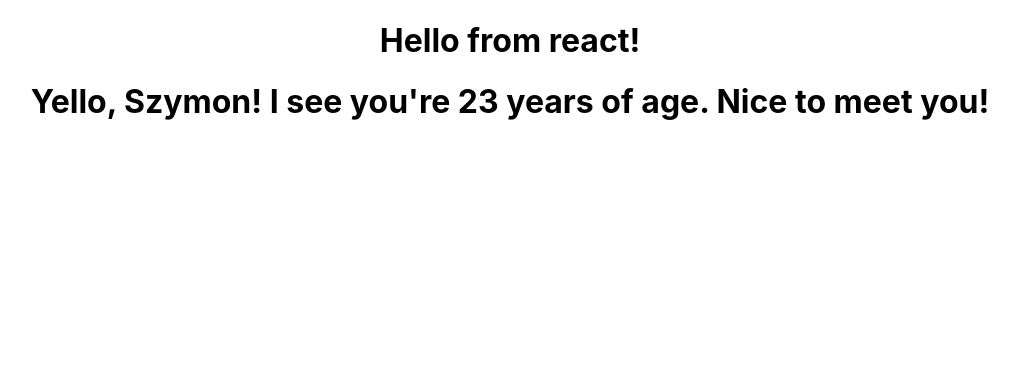
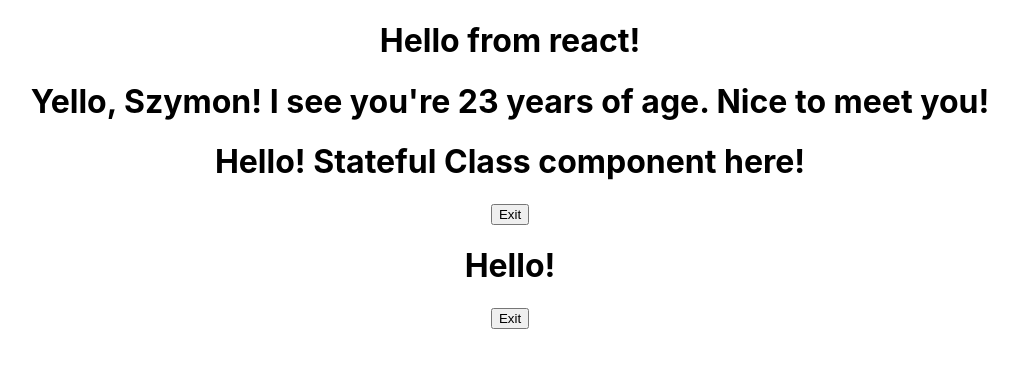
Before and after one commit to Pisen99/react.1, a React (Create React App) app in the folder my-app/: page / in a window 1280 px wide. Shown: the top 368 px of the page, without its empty margins (130-1148 px from the left). Built offline with nearby package versions, Linux system fonts and the light colour scheme.

Commit message:
classes & state

```diff
--- a/my-app/src/App.js
+++ b/my-app/src/App.js
@@ -2,12 +2,16 @@
 import './App.css';
 import FunctionalGreeting from "./components/FunctionalGreeting";
 import FunctionalGreetingWithProps from "./components/FunctionalGreetingWithProps";
+import StatefulGreeting from "./components/StatefulGreeting";
+import StatefulGreetingWithCallback from './components/StatefulGreetingWithCallback';
 
 function App() {
   return (
     <div className="App">
       <FunctionalGreeting />
       <FunctionalGreetingWithProps greeting="Nice to meet you!" name="Szymon" age="23"/>
+      <StatefulGreeting greeting="Stateful Class component here!"/>
+      <StatefulGreetingWithCallback />
     </div>
   );
 }
--- /dev/null
+++ b/my-app/src/components/StatefulGreeting.js
@@ -0,0 +1,31 @@
+import React from "react";
+
+class StatefulGreeting extends React.Component{
+
+    constructor(props) {
+        super(props);
+        this.state = {
+            introduction: "Hello!",
+            buttonText: "Exit",
+        };
+    }
+
+    handleClick() {
+        this.setState({
+            introduction: "Goodbye!"
+        });
+        console.log(this.state.introduction);
+    }
+
+    render() {
+        return (
+            <div>
+                <h1>{this.state.introduction} {this.props.greeting}</h1>
+                <button onClick={() => this.handleClick()}>{this.state.buttonText}</button>
+            </div>
+        )
+    }
+}
+
+
+export default StatefulGreeting;
--- /dev/null
+++ b/my-app/src/components/StatefulGreetingWithCallback.js
@@ -0,0 +1,36 @@
+import React from "react";
+
+class StatefulGreetingWithCallback extends React.Component{
+
+    constructor(props) {
+        super(props);
+        this.state = {
+            introduction: "Hello!",
+            buttonText: "Exit",
+        };
+    }
+
+    handleClick() {
+        this.setState({
+            introduction: "Goodbye!",
+            buttonText: "Enter"
+        }, () => {
+            console.log("New state", this.state.introduction);
+            console.log("New state", this.state.buttonText);
+        } );
+        console.log(this.state.introduction);
+        console.log(this.state.buttonText);
+    }
+
+    render() {
+        return (
+            <div>
+                <h1>{this.state.introduction} {this.props.greeting}</h1>
+                <button onClick={() => this.handleClick()}>{this.state.buttonText}</button>
+            </div>
+        )
+    }
+}
+
+
+export default StatefulGreetingWithCallback;
```
